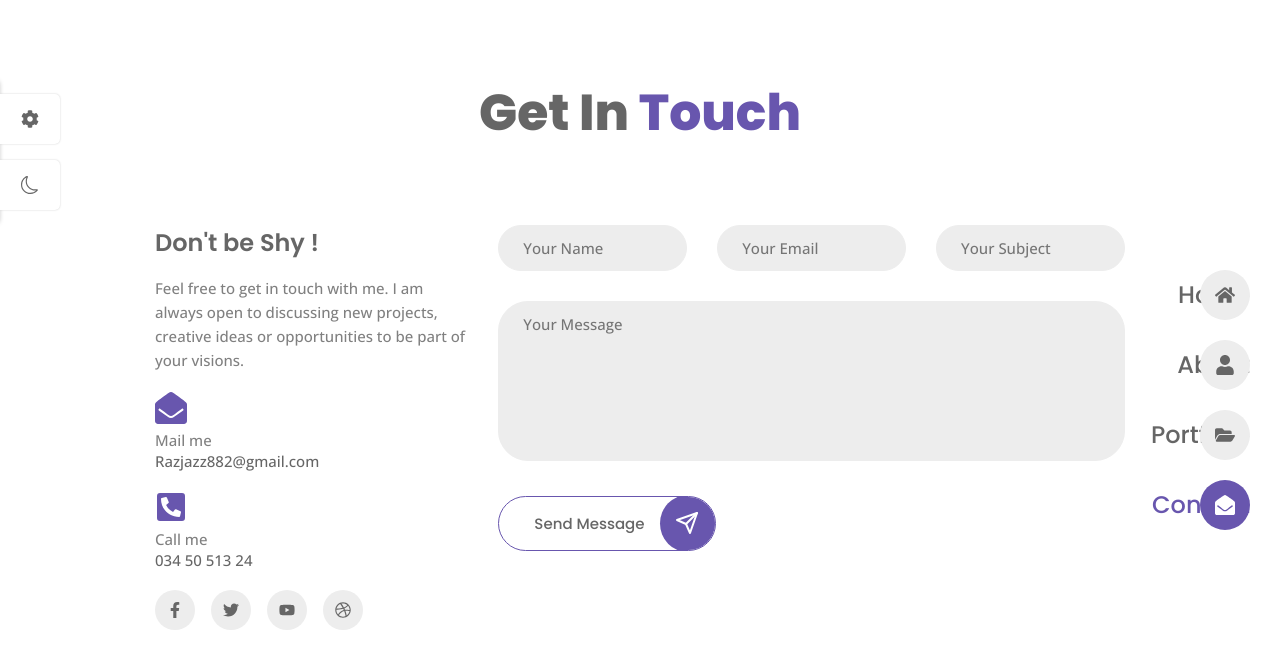
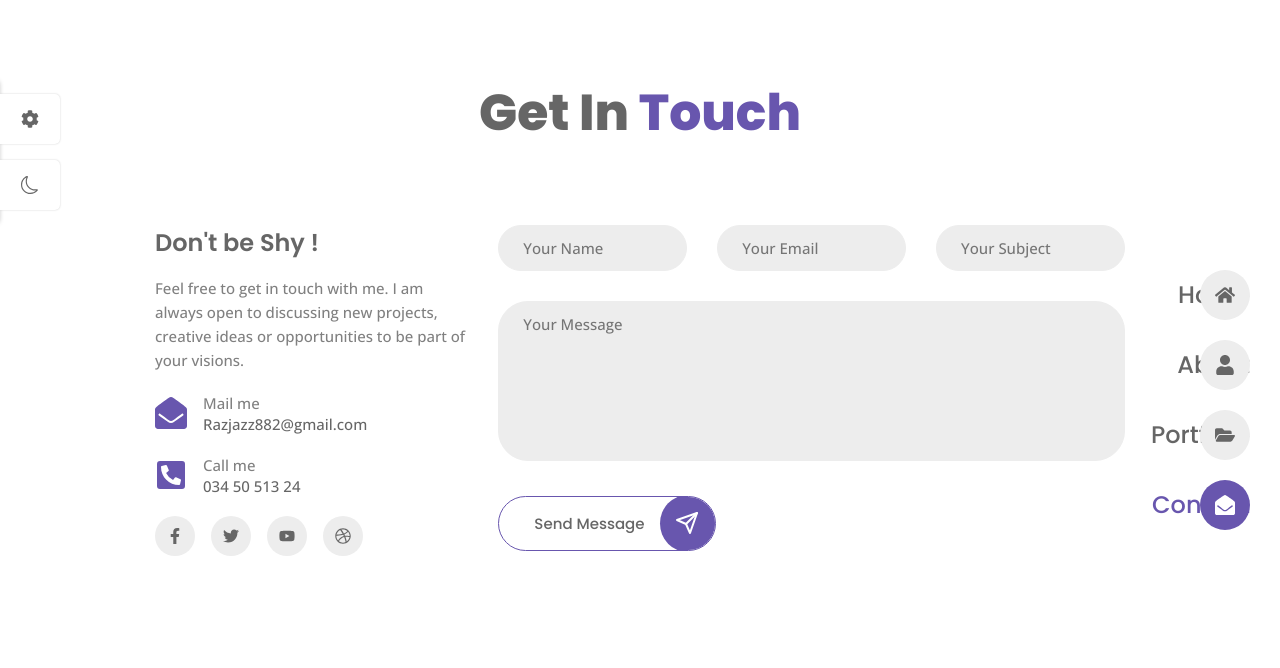
Before and after one commit to Tsarh/Portfolio, a React (Vite) app: page /contact in a window 1280 px wide. Shown: the top 668 px of the page. Built offline with nearby package versions, Linux system fonts and the light colour scheme.

Commit message:
some rectification in css contact

```diff
--- a/src/pages/contact/contact.css
+++ b/src/pages/contact/contact.css
@@ -18,7 +18,7 @@
     margin-bottom: 20px;
 }
 
-.contact__info .info__item {
+.contact__info .info__item, .flex {
     display: flex;
     align-items: center;
     column-gap: 16px;
```
